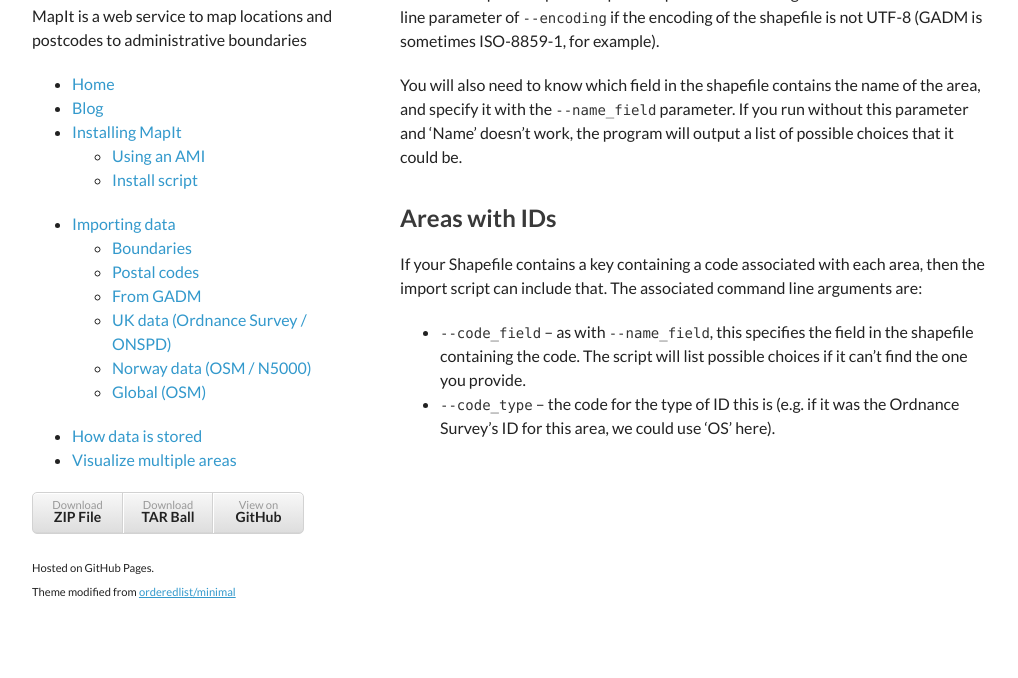
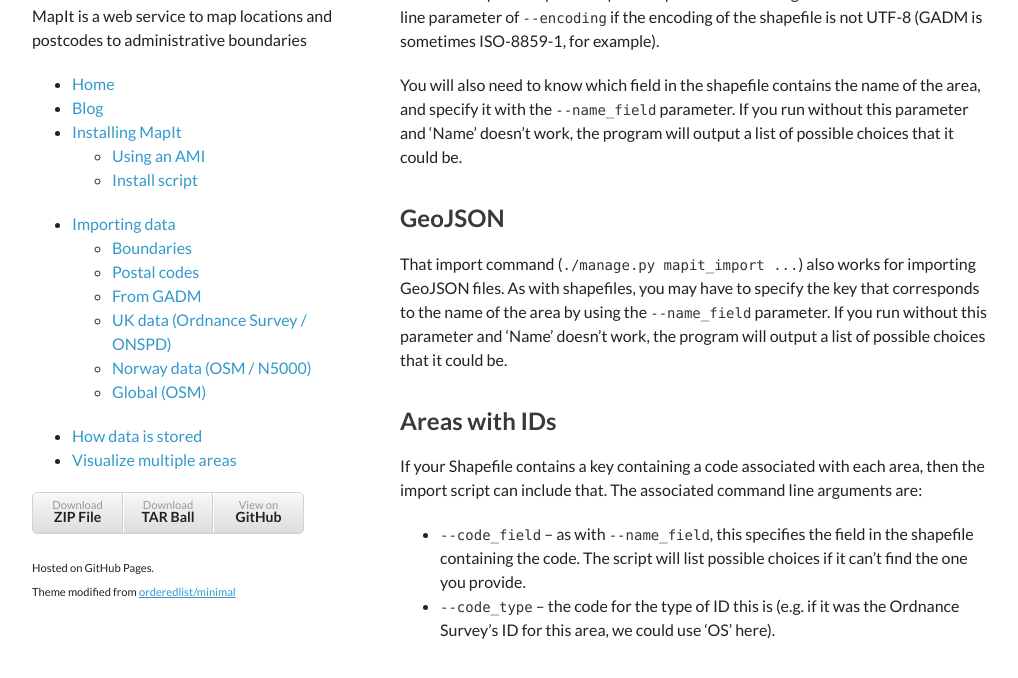
Before and after one commit to mysociety/mapit, a Jekyll site: the page built from import/boundaries.md, in a window 1280 px wide and 900 px high, scrolled down 1742 px, cut to the strip 190-868 px from the top of the window. Shown: the whole strip, without its empty margins (128-1146 px from the left). Built offline with Jekyll 4.4.1, drawn with Linux system fonts in a browser that asks for light colours.

Commit message:
Indicate that the generic import script also does GeoJSON

```diff
--- a/import/boundaries.md
+++ b/import/boundaries.md
@@ -99,6 +99,16 @@
 this parameter and 'Name' doesn't work, the program will output a list of
 possible choices that it could be.
 
+GeoJSON
+-------
+
+That import command (`./manage.py mapit_import ...`) also works for
+importing GeoJSON files.  As with shapefiles, you may have to specify
+the key that corresponds to the name of the area by using the
+`--name_field` parameter.  If you run without this parameter and
+'Name' doesn't work, the program will output a list of possible
+choices that it could be.
+
 Areas with IDs
 --------------
 
```
